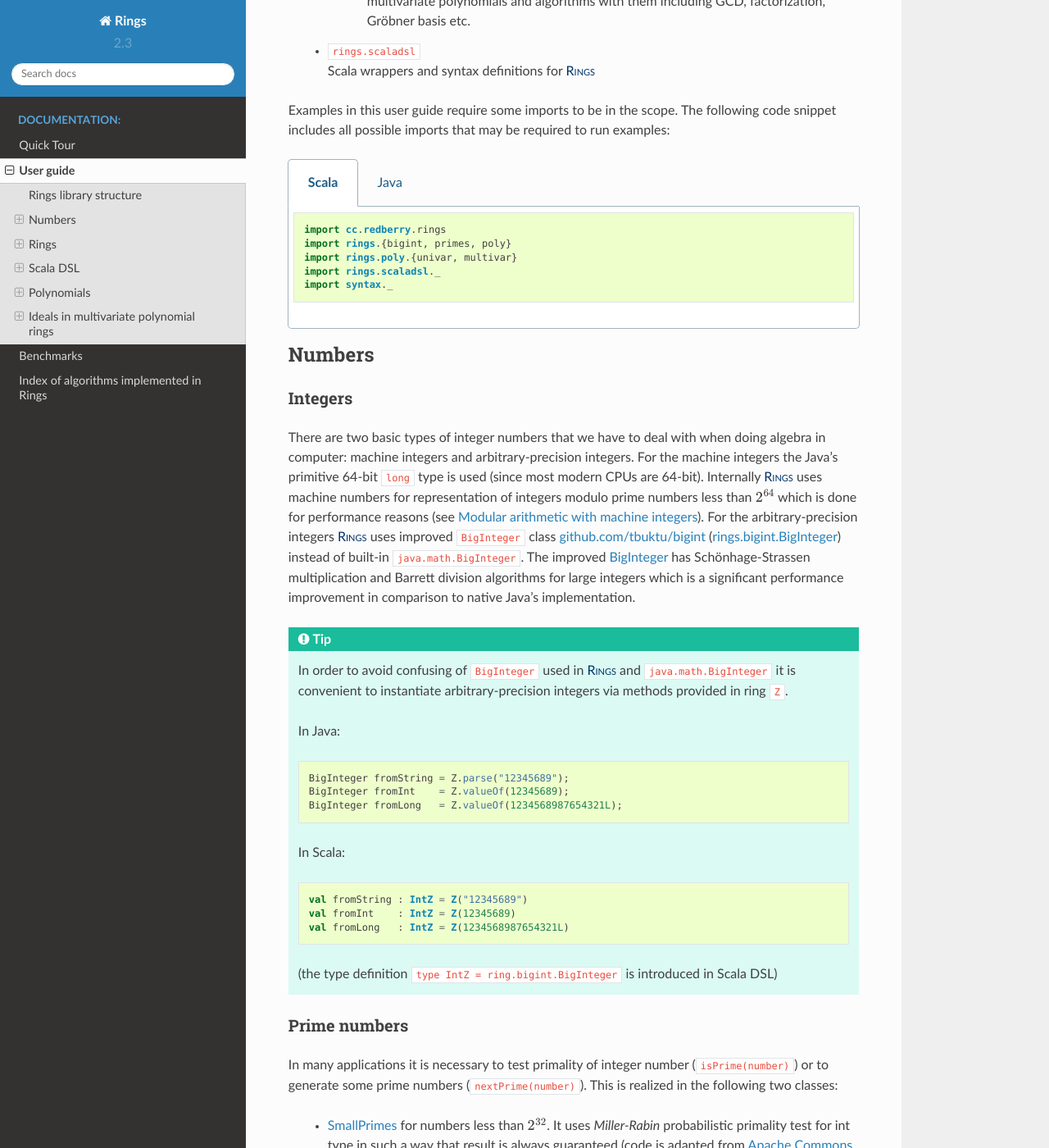
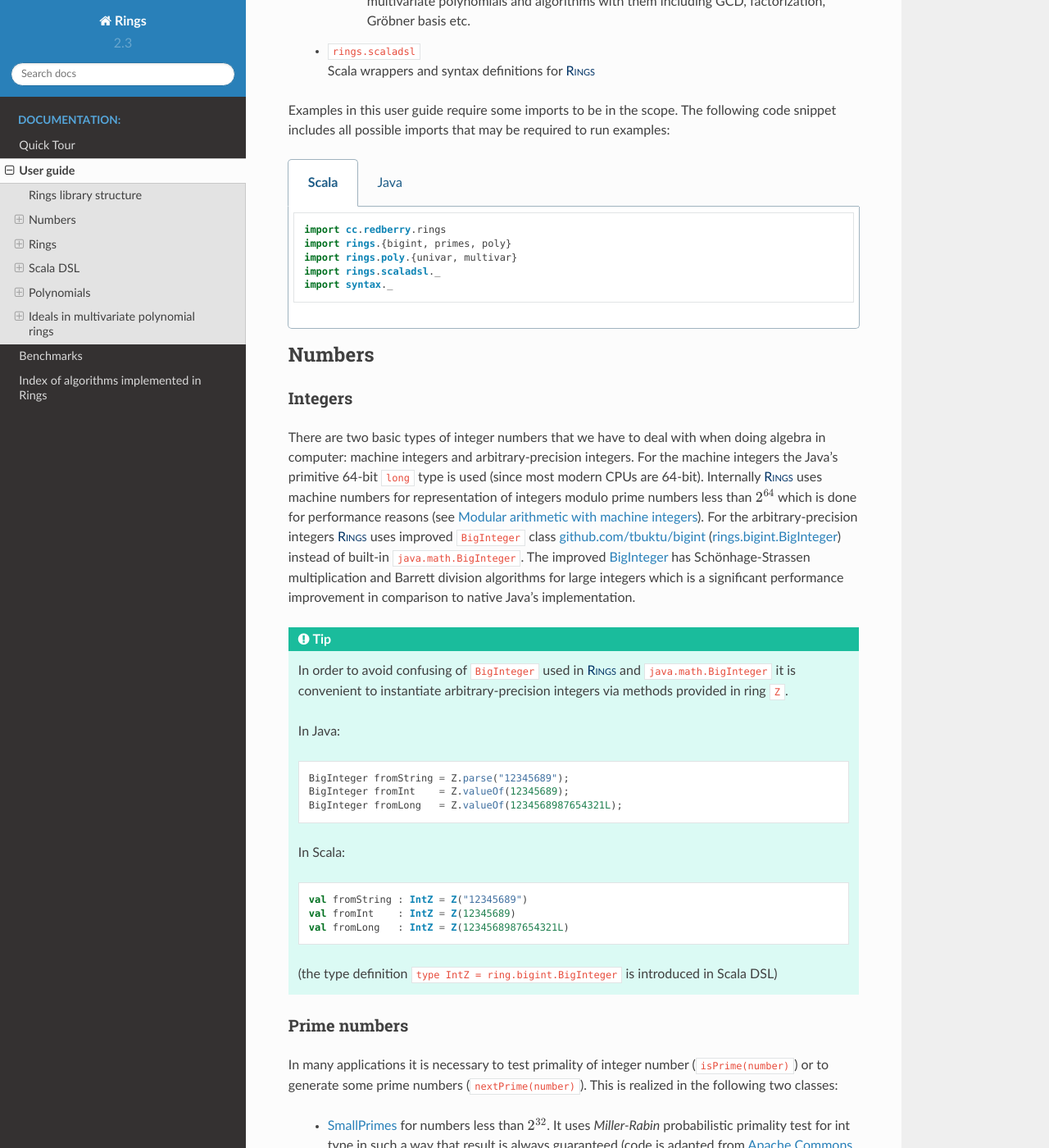
Before and after one commit to PoslavskySV/rings, a Sphinx documentation site: the page built from doc/guide.rst, in a window 1280 px wide and 1400 px high, scrolled down 507 px. Shown: the whole window at 82% size. Built offline with Sphinx 7.4.7 and the Read the Docs theme 2.0.0, drawn with Linux system fonts in a browser that asks for light colours; comment, search, counter and statistics services are not loaded.

Commit message:
Fix several issues with read the docs (#40)

```diff
--- a/doc/_static/style.css
+++ b/doc/_static/style.css
@@ -30,3 +30,7 @@
 	/*color: #006633;*/
 	font-style: italic;
 }
+
+.highlight {
+    background: #ffffff !important;
+}
--- a/doc/conf.py
+++ b/doc/conf.py
@@ -335,4 +335,5 @@
 #texinfo_no_detailmenu = False
 
 def setup(app):
+   app.add_stylesheet("https://media.readthedocs.org/css/sphinx_rtd_theme.css")
    app.add_stylesheet("style.css")
--- a/doc/guide.rst
+++ b/doc/guide.rst
@@ -1024,7 +1024,7 @@
 |Rings| has separate implementation of univariate (dense) and multivariate (sparse) polynomials. Polynomials over :math:`Z_p` with :math:`p < 2^{64}` are also implemented separately and specifically optimized (coefficients are represented as primitive machine integers instead of generic templatized objects and fast modular arithmetic is used, see :ref:`ref-machine-arithmetic`). Below the type hierarchy of polynomial classes is shown:
 
 .. figure:: _static/PolyUML.png
-   :scale: 100%
+   :width: 100%
    :align: center
 
 
--- a/doc/requirements.txt
+++ b/doc/requirements.txt
@@ -1 +1,2 @@
 sphinx_tabs
+sphinx_rtd_theme>=0.3.1
```
